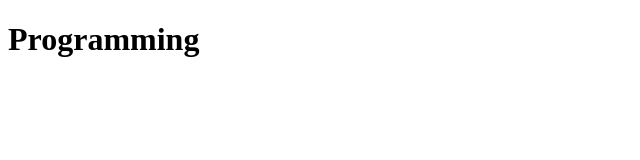
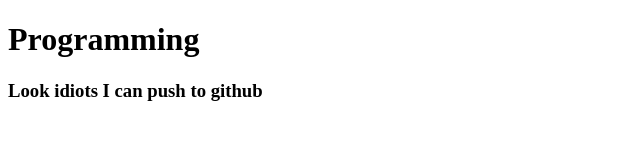
Before and after one commit to nahid20chowdhury/Programming, a plain HTML site: page index.html in a window 1280 px wide. Shown: the whole page, without its empty margins (0-640 px from the left). Drawn offline with Linux system fonts and the light colour scheme.

Commit message:
learned github

```diff
--- a/index.html
+++ b/index.html
@@ -9,6 +9,7 @@
 
 <body>
     <h1>Programming</h1>
+    <h3>Look idiots I can push to github</h3>
 </body>
 
 </html>
```
